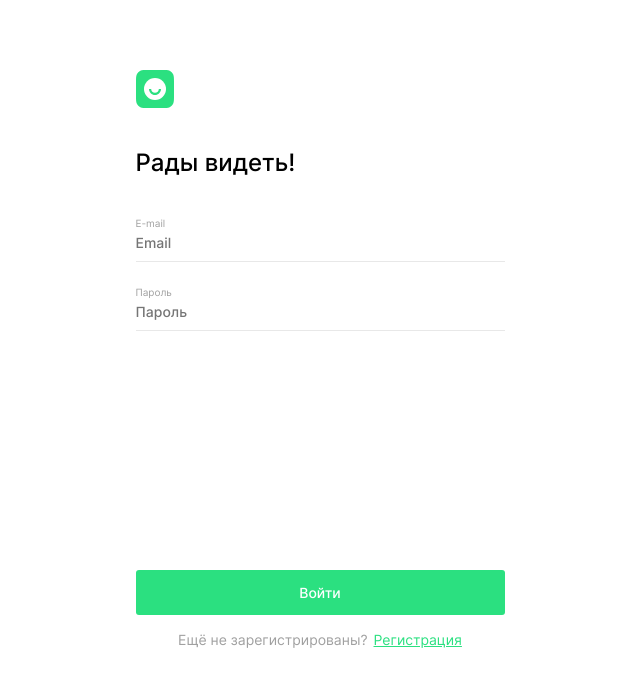
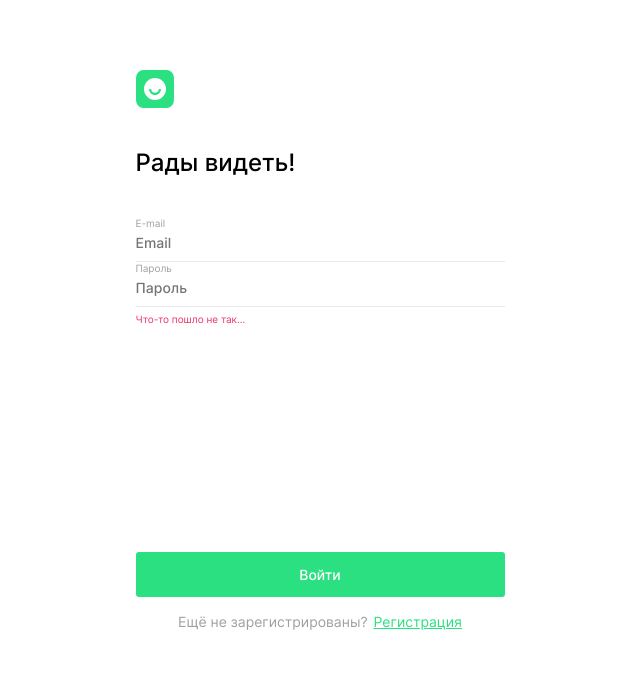
Before and after one commit to StarClavatar/movies-explorer-frontend, a React (Create React App) app: page /signin in a window 1280 px wide. Shown: the top 686 px of the page, without its empty margins (320-960 px from the left). Built offline with nearby package versions, Linux system fonts and the light colour scheme.

Commit message:
final layout bugfix and new UX elements added

```diff
--- a/src/components/Register/Register.css
+++ b/src/components/Register/Register.css
@@ -45,7 +45,7 @@
     color: #000000;
     border: 0;
     border-bottom: 1px solid #E8E8E8;
-    margin: 5px 0 24px 0;
+    margin: 5px 0 0 0;
     padding: 0 0 10px 0;
     outline: 0;
     background-color: transparent;
@@ -70,8 +70,8 @@
     font-size: 10px;
     line-height: 12px;
     color: #EE3465;
-    visibility: hidden;
-    margin-top: 6px;
+    visibility: visible;
+    margin: 6px 0 6px 0;
 }
 
 .error-span_active {
--- a/src/components/Register/Register.js
+++ b/src/components/Register/Register.js
@@ -29,8 +29,11 @@ function Register(props) {
                 <form className="form" onSubmit={handleSubmit}>
                     <span className="form__input-title">Имя</span>
                     <input name="user" type="text" className="form__input" onChange={handleChange} value={values.user} />
+                    <span className="error-span">Что-то пошло не так...</span>
+
                     <span className="form__input-title">E-mail</span>
                     <input name="email" type="email" className="form__input" onChange={handleChange} value={values.email} />
+                    <span className="error-span">Что-то пошло не так...</span>
                     <span className="form__input-title">Пароль</span>
                     <input name="password" type="password" className="form__input" onChange={handleChange} value={values.password} />
                     <span className="error-span">Что-то пошло не так...</span>
```
